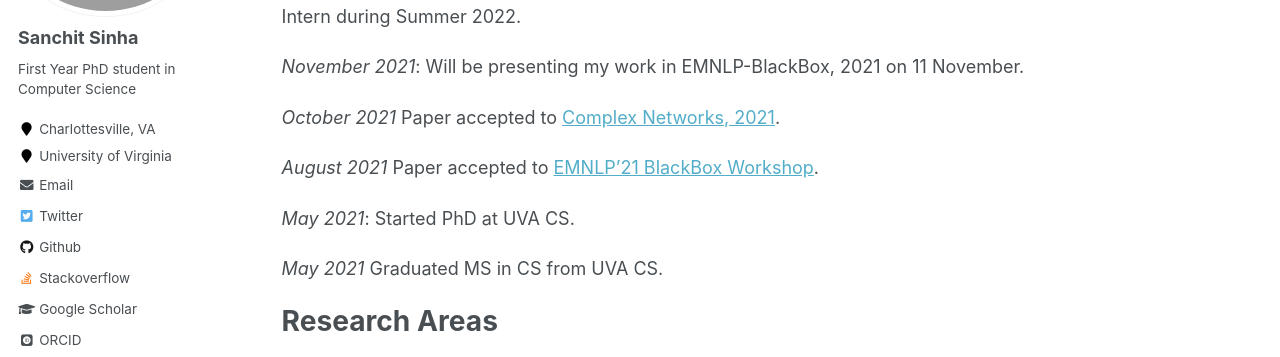
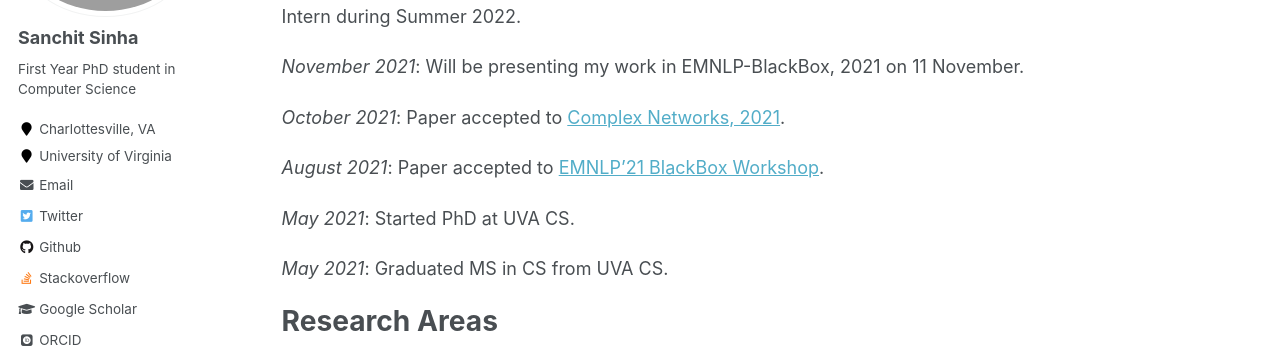
Before and after one commit to sanchit97/sanchit97.github.io, a Jekyll site: the page built from _pages/about.md, in a window 1280 px wide and 900 px high, scrolled down 439 px. Shown: the part 153-510 px from the top of the window. Built offline with Jekyll 4.4.1, drawn with Linux system fonts in a browser that asks for light colours; some web fonts are replaced.

Commit message:
Update news

```diff
--- a/_pages/about.md
+++ b/_pages/about.md
@@ -24,13 +24,13 @@ NEWS
 
 *November 2021*: Will be presenting my work in EMNLP-BlackBox, 2021 on 11 November.
 
-*October 2021* Paper accepted to [Complex Networks, 2021](https://complexnetworks.org/).
+*October 2021*: Paper accepted to [Complex Networks, 2021](https://complexnetworks.org/).
 
-*August 2021* Paper accepted to [EMNLP'21 BlackBox Workshop](https://blackboxnlp.github.io/).
+*August 2021*: Paper accepted to [EMNLP'21 BlackBox Workshop](https://blackboxnlp.github.io/).
 
 *May 2021*: Started PhD at UVA CS.
 
-*May 2021* Graduated MS in CS from UVA CS.
+*May 2021*: Graduated MS in CS from UVA CS.
 
 Research Areas
 ======
```
